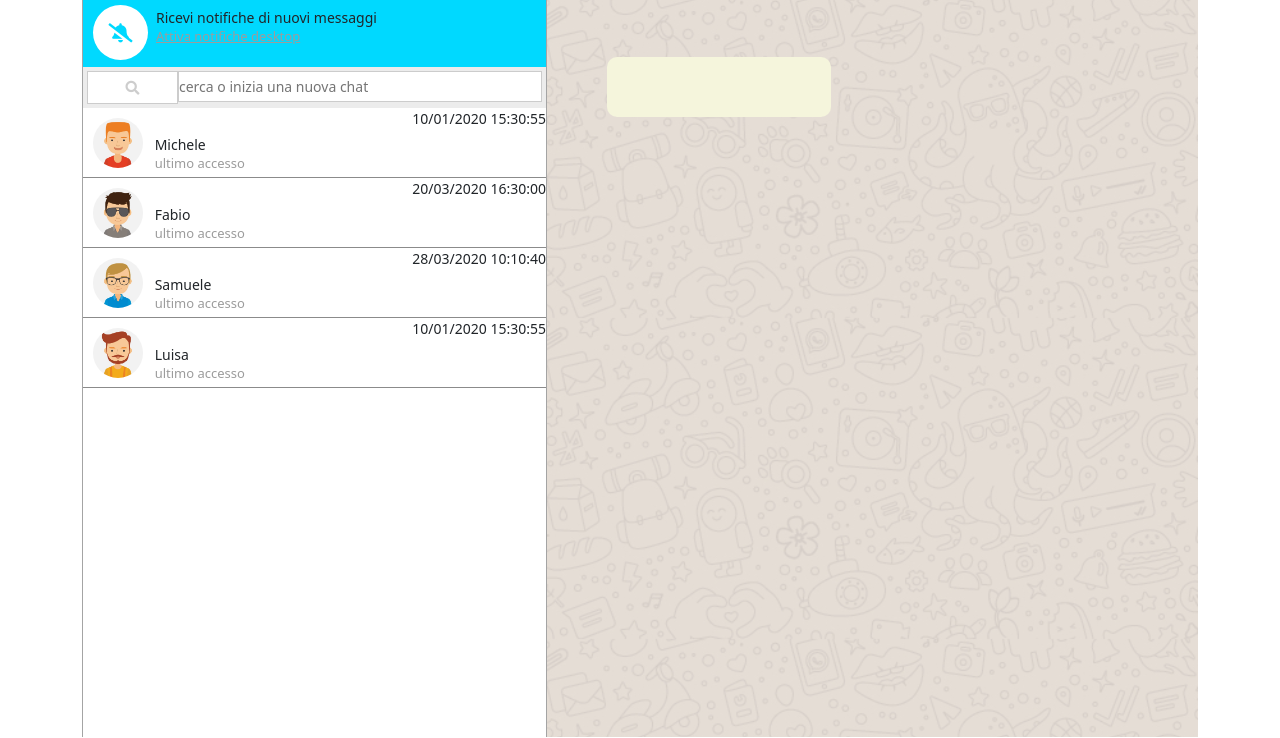
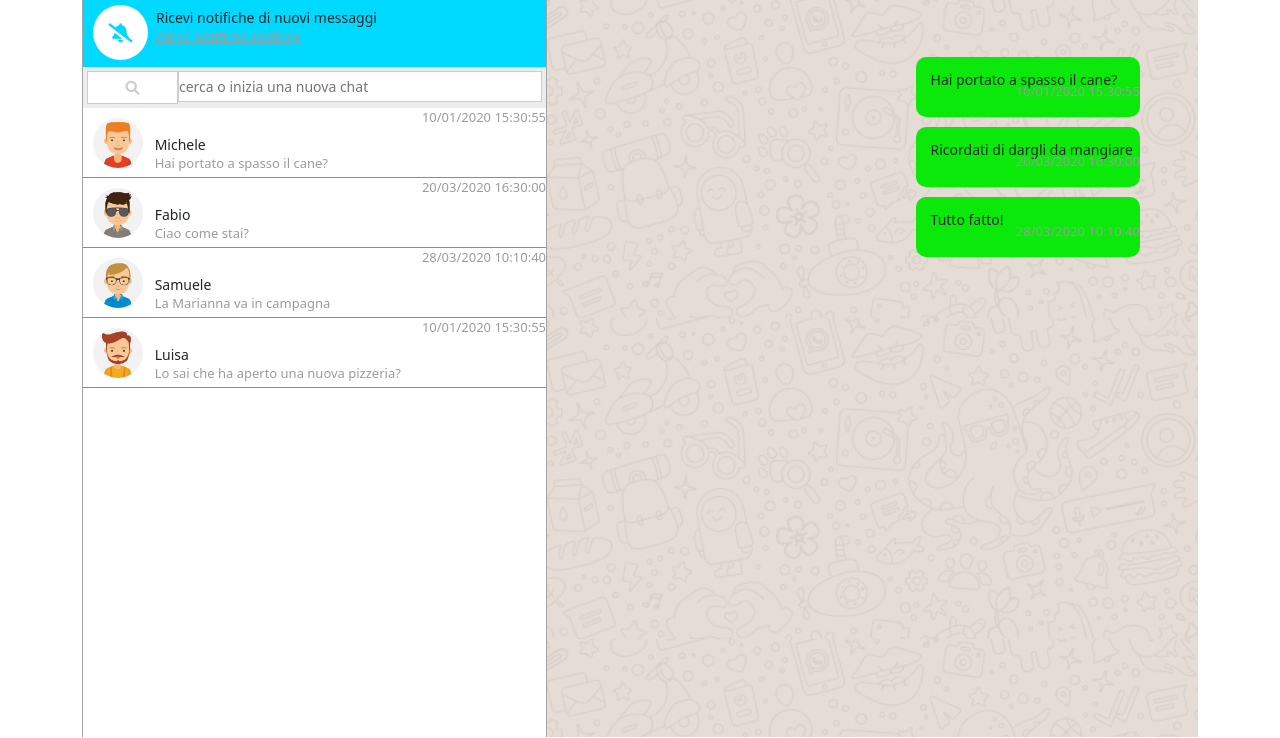
Before and after one commit to gualtierigio/vue-boolzapp, a plain HTML site: page index.html in a window 1280 px wide. Shown: the part 63-801 px from the top of the page. Drawn offline with nearby package versions, Linux system fonts and the light colour scheme.

Commit message:
imposto i messaggi

```diff
--- a/css/style.css
+++ b/css/style.css
@@ -181,6 +181,14 @@ section.messages{
     height: 60px;
     border-radius: 10px;
     margin: 10px;
+    padding-left: 15px;
+    position: relative;
+}
+
+.data-message{
+    position: absolute;
+    bottom: 0;
+    right: 0;
 }
 
 .sent{
@@ -190,7 +198,6 @@ section.messages{
 .recived{
     background-color: rgb(10, 233, 10);
     right: 50px;
-    position: relative;
     left: 55%;
 }
 
--- a/index.html
+++ b/index.html
@@ -61,11 +61,11 @@
                             </div>
                             <div class="line-height inlineB">
                                 <p class="inlineB">{{contacts[index].name}}<br>
-                                    <span class="small-gray-text">ultimo accesso</span>
+                                    <span class="small-gray-text">{{contacts[index].messages[0].text}}</span>
                                 </p>
                             </div>
                             <div class="last-connection">
-                                <p>{{contacts[index].messages[0].date}}</p>
+                                <p class="small-gray-text">{{contacts[index].messages[0].date}}</p>
                             </div>
                         </div>
                     </section>
@@ -92,8 +92,10 @@
                         </div>
                     </section>
                     <section class="messages">
-                        <div v-for="(message, index) in contacts.messagges" class="message recived">{{contacts.messages[index].text}}</div>
-                        <div class="message sent"></div>
+                        <div v-for="(element, index) in contacts[0].messages" class="message recived d-flex">
+                            <p class="text-message align-self-center">{{element.text}}</p>
+                            <p class="small-gray-text data-message">{{contacts[index].messages[0].date}}</p>
+                        </div>
                     </section>
                 </aside>
             </div>
--- a/javascript/myscript.js
+++ b/javascript/myscript.js
@@ -87,6 +87,20 @@ var app = new Vue({
                 ],
             },
         ],
+    },
 
+    methods: {
+
+        /*
+
+        getLastMessage(array) function{
+
+        }
+
+        */
+    },
+
+    mounted(){
+        console.log(this.contacts.messages);
     }
-      });
+});
```
